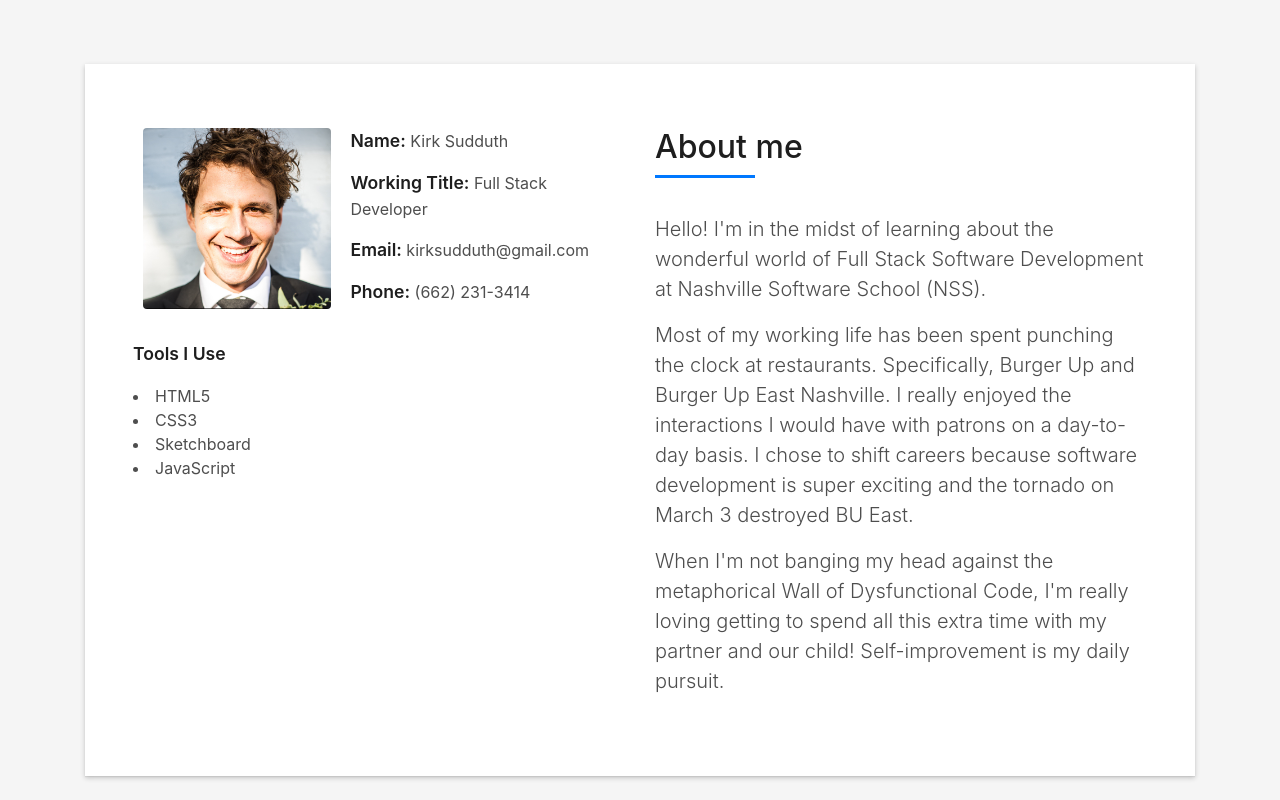
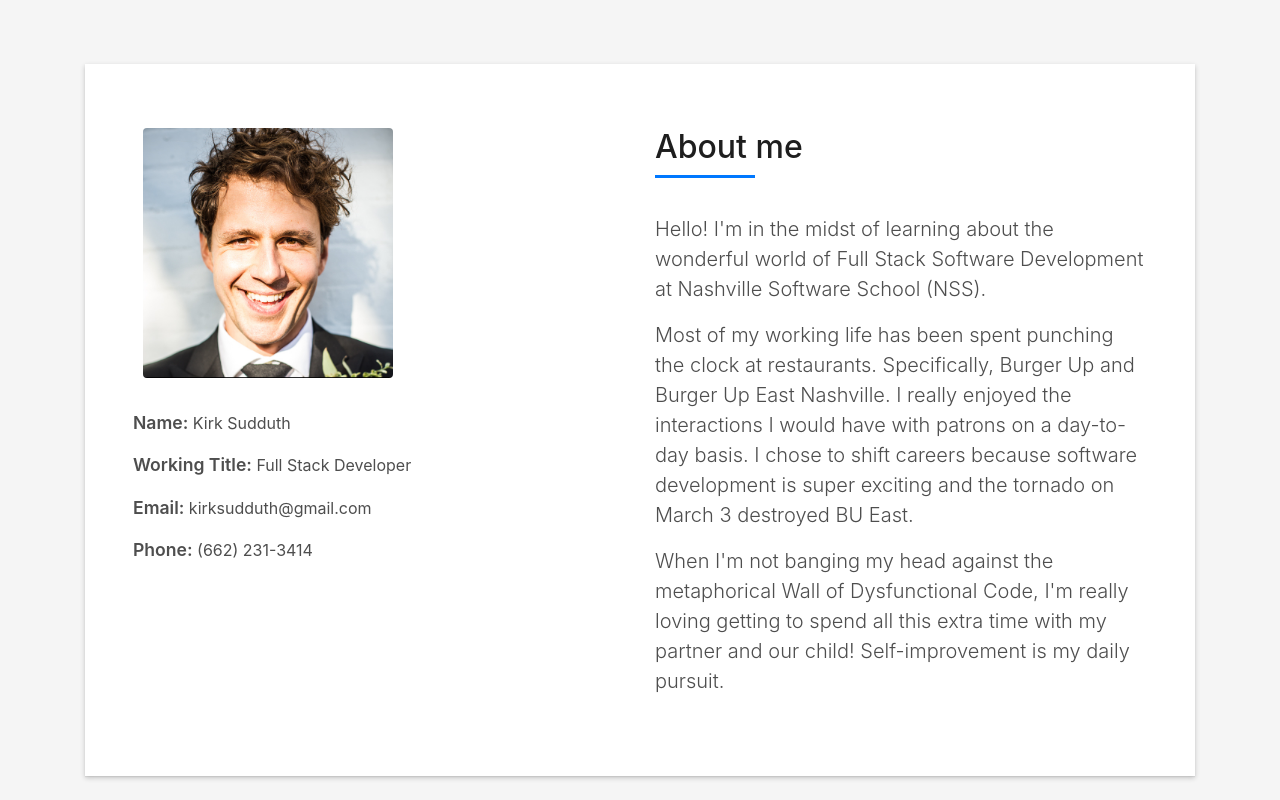
Before and after one commit to kirksudduth/KirkSudduth, a plain HTML site: page index.html in a window 1280 px wide. Shown: the part 800-1600 px from the top of the page. Drawn offline with Linux system fonts and the light colour scheme; files whose address does not match are found by name.

Commit message:
got some stuff looking more how i want it

```diff
--- a/css/style.css
+++ b/css/style.css
@@ -259,7 +259,7 @@ a:hover {
   border-radius: 50%;
   line-height: 1.55;
   margin: 0 auto;
-  text-align: center;
+  text-align: left;
   /* box-shadow: 0 0 0 2px #0078ff; */
   display: block;
 }
--- a/index.html
+++ b/index.html
@@ -118,13 +118,15 @@
                       <div class="about-img">
                         <img
                           src="img/Kirk.jpg"
-                          class="img-fluid rounded b-shadow-a"
+                          class="rounded b-shadow-a"
                           alt=""
+                          height=250
+                          width=250
                         />
                       </div>
                     </div>
-                    <div class="col-sm-6 col-md-7">
-                      <div class="about-info">
+                    <!-- <div class="col-sm-6 col-md-7"> -->
+                      <!-- <div class="about-info">
                         <p>
                           <span class="title-s">Name: </span>
                           <span>Kirk Sudduth</span>
@@ -141,16 +143,34 @@
                           <span class="title-s">Phone: </span>
                           <span>(662) 231-3414</span>
                         </p>
-                      </div>
-                    </div>
+                      </div> -->
+                    <!-- </div> -->
                   </div>
                   <div class="skill-mf">
-                    <p class="title-s">Tools I Use</p>
+                    <!-- <div class="about-info"> -->
+                      <p>
+                        <span class="title-s">Name: </span>
+                        <span>Kirk Sudduth</span>
+                      </p>
+                      <p>
+                        <span class="title-s">Working Title: </span>
+                        <span>Full Stack Developer</span>
+                      </p>
+                      <p>
+                        <span class="title-s">Email: </span>
+                        <span>kirksudduth@gmail.com</span>
+                      </p>
+                      <p>
+                        <span class="title-s">Phone: </span>
+                        <span>(662) 231-3414</span>
+                      </p>
+                    <!-- </div> -->
+                    <!-- <p class="title-s">Tools I Use</p> -->
                     <!-- <span><img src="img/html5.png" width=100 height=100 alt="HTML5"></span></br> -->
-                    <li>HTML5</li>
+                    <!-- <li>HTML5</li>
                     <li>CSS3</li>
                     <li>Sketchboard</li>
-                    <li>JavaScript</li>
+                    <li>JavaScript</li> -->
                     <!-- <span class="pull-right">85%</span>
                     <div class="progress">
                       <div
```
Also changed, not shown: lib/bootstrap/css/bootstrap.css.
